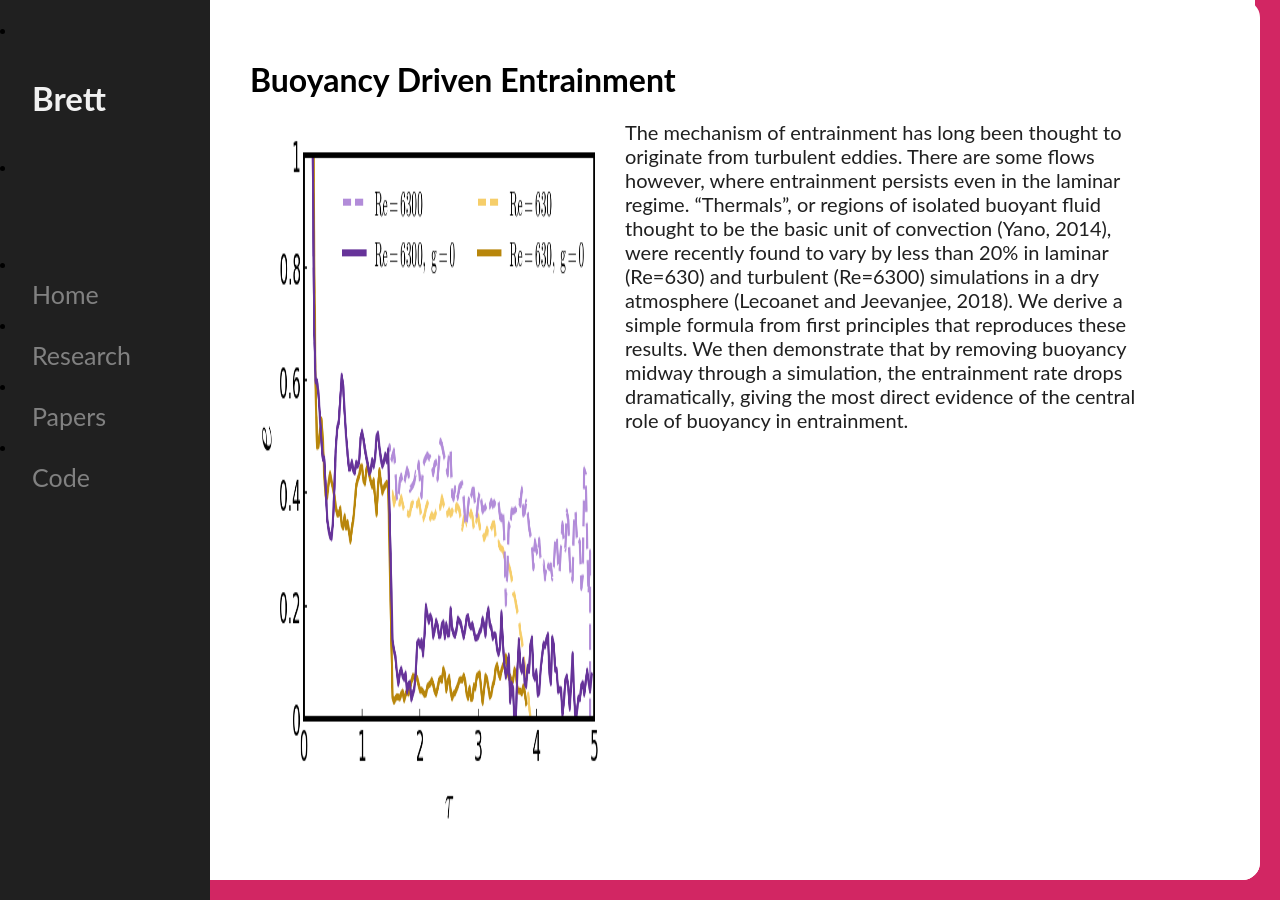
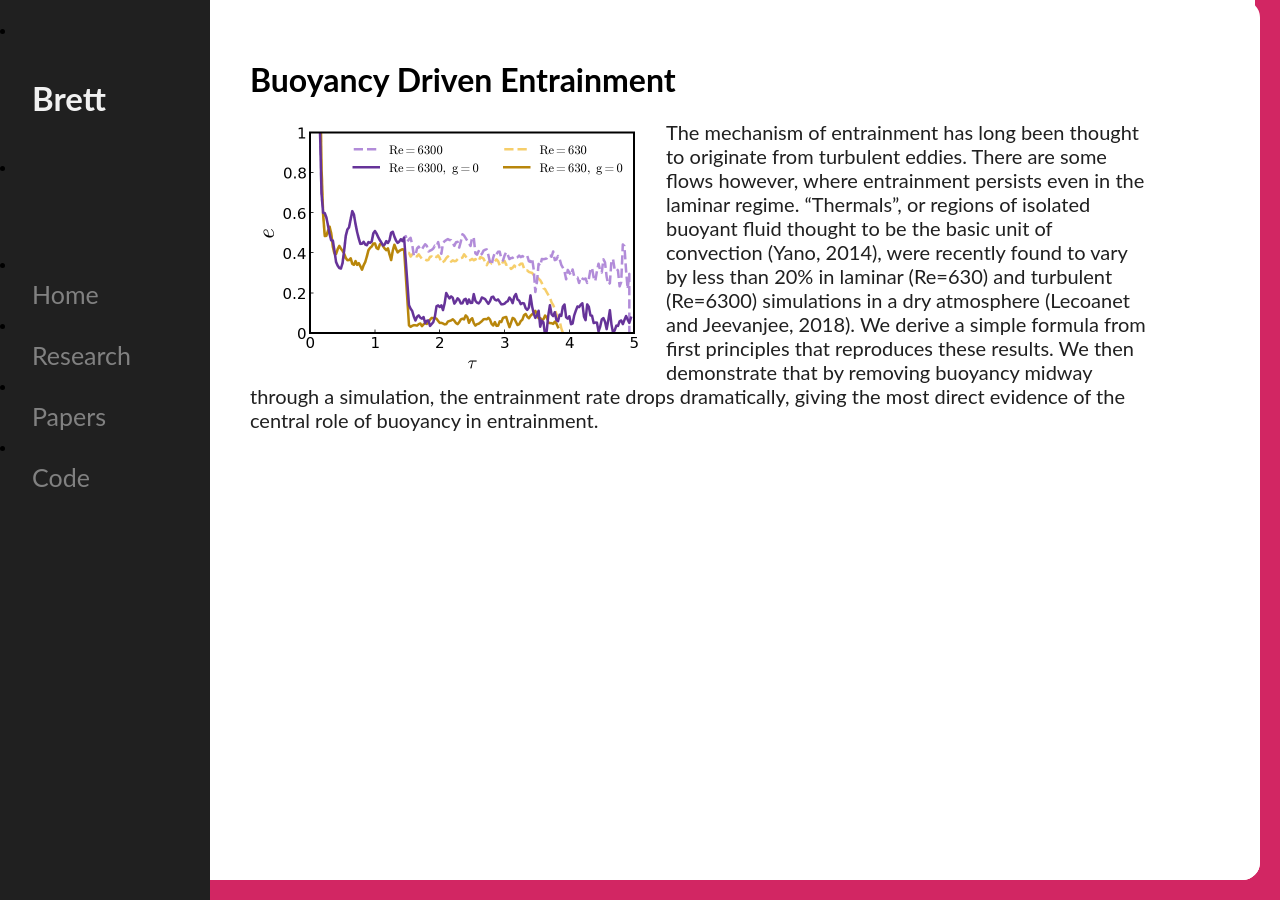
Before and after one commit to mckimb/mckimb.github.io, a Jekyll site: the page built from research/index.html, in a window 1280 px wide. Built offline with Jekyll 4.4.1, drawn with Linux system fonts in a browser that asks for light colours.

Commit message:
Update index.html

```diff
--- a/research/index.html
+++ b/research/index.html
@@ -4,7 +4,7 @@
 ---
 <div class="blurb">
 	<h1>Buoyancy Driven Entrainment</h1>
-	<img src="/research/efficiency.png" alt="No entrainment without buoyancy" class="wrap" style="width:355px;height:728px;">
+	<img src="/research/efficiency.png" alt="No entrainment without buoyancy" class="wrap" style="width:396px;height:259px;">
 	<p>The mechanism of entrainment has long been thought to originate from turbulent eddies. There are some flows however, where entrainment persists even in the laminar regime. “Thermals”, or regions of isolated buoyant fluid thought to be the basic unit of convection (Yano, 2014), were recently found to vary by less than 20% in laminar (Re=630) and turbulent (Re=6300) simulations in a dry atmosphere (Lecoanet and Jeevanjee, 2018). We derive a simple formula from first principles that reproduces these results. We then demonstrate that by removing buoyancy midway through a simulation, the entrainment rate drops dramatically, giving the most direct evidence of the central role of buoyancy in entrainment.</p>
 <!-- 	<img src="/research/rho_vort_cross_section.png" alt="Density and Vorticity of Thermal"> -->
 
```
